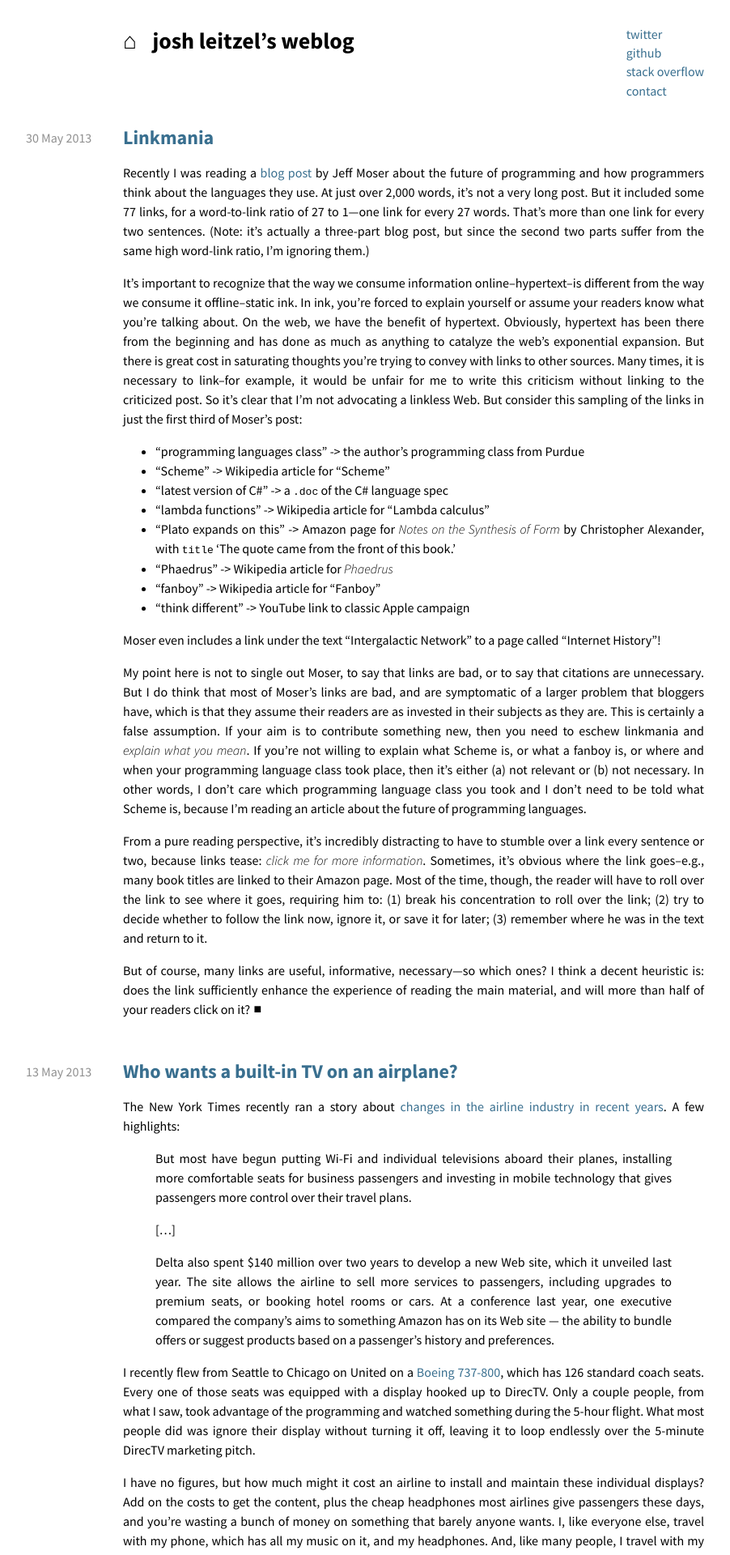
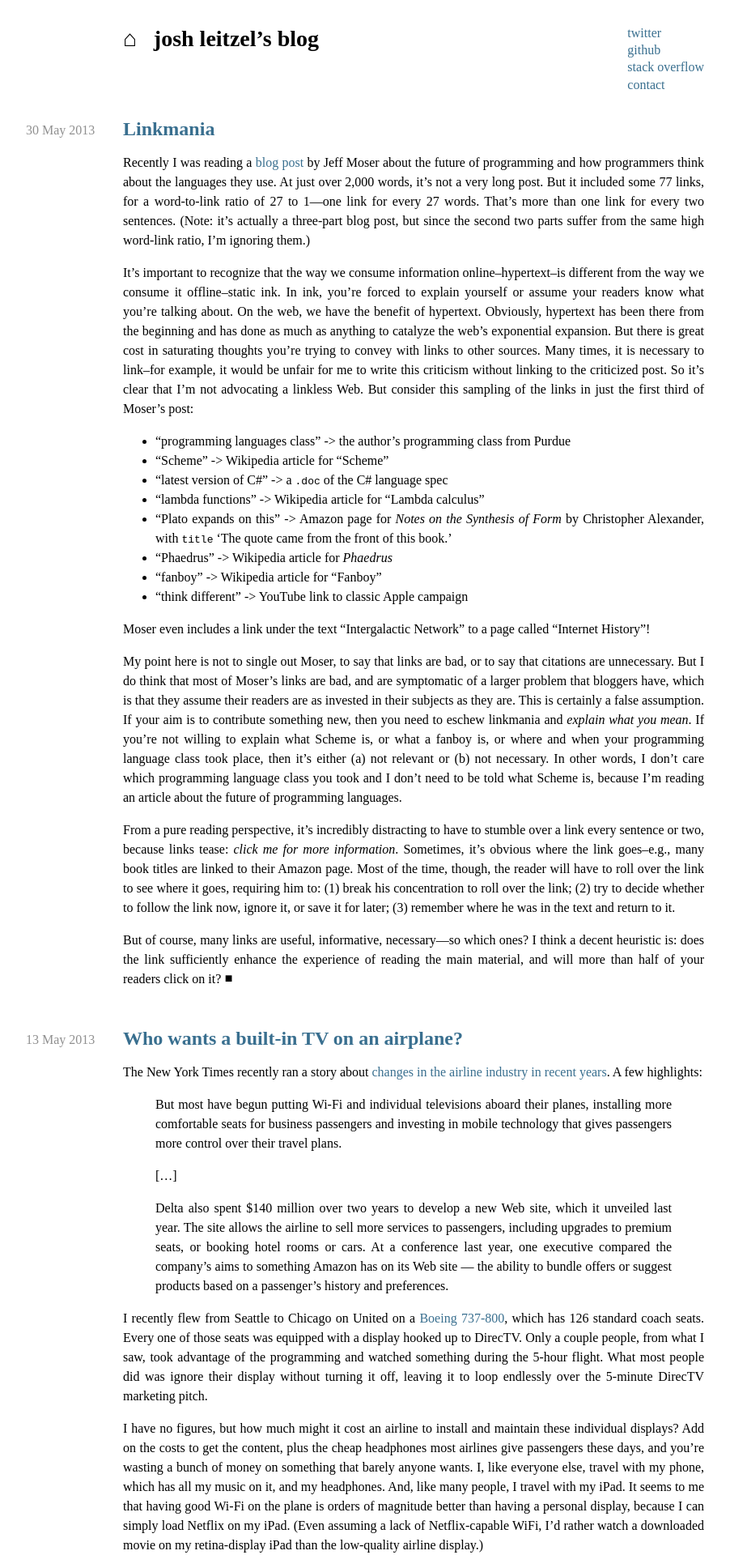
Before and after one commit to joshleitzel/joshleitzel.github.com, a Jekyll site: the page built from index.html, in a window 1280 px wide. Shown: the top 1920 px of the page at 81% size, without its empty margins (129-1031 px from the left). Built offline with Jekyll 4.4.1, drawn with Linux system fonts in a browser that asks for light colours; some web fonts are replaced.

Commit message:
Swap Google Web Fonts for Typekit

```diff
--- a/_layouts/default.html
+++ b/_layouts/default.html
@@ -10,25 +10,12 @@
 
    <link rel="icon" href="/favicon.png" type="image/x-icon" />
 
-   <!-- Atom -->
    <link href="http://joshleitzel.com/feed/index.xml" rel="alternate" title="Josh Leitzel" type="application/atom+xml" />
 
-   <!-- CSS -->
-   <link href="http://fonts.googleapis.com/css?family=Source+Sans+Pro:400,700,300italic|Amethysta&subset=latin,latin-ext" rel="stylesheet" type="text/css" />
    <link href="/css/screen.css" rel="stylesheet" type="text/css" />
 
-   <!-- Google Analytics -->
-   <script type="text/javascript">
-    var _gaq = _gaq || [];
-    _gaq.push(['_setAccount', 'UA-1523301-4']);
-    _gaq.push(['_trackPageview']);
-
-    (function() {
-      var ga = document.createElement('script'); ga.type = 'text/javascript'; ga.async = true;
-      ga.src = ('https:' == document.location.protocol ? 'https://ssl' : 'http://www') + '.google-analytics.com/ga.js';
-      var s = document.getElementsByTagName('script')[0]; s.parentNode.insertBefore(ga, s);
-    })();
-  </script>
+   <script type="text/javascript" src="//use.typekit.net/jvs7bsn.js"></script>
+   <script type="text/javascript">try{Typekit.load();}catch(e){}</script>
 </head>
 <body>
 
@@ -37,9 +24,9 @@
     <div id="header-inner">
       <h1>
         {% if page.url != '/index.html' %}
-          <a id="home-link" href="/"><span id="home-icon">⌂</span> Josh Leitzel’s Weblog</a>
+          <a id="home-link" href="/"><span id="home-icon">⌂</span> Josh Leitzel’s Blog</a>
         {% else %}
-          Josh Leitzel’s Weblog
+          Josh Leitzel’s Blog
         {% endif %}
       </h1>
 
--- a/css/screen.css
+++ b/css/screen.css
@@ -1,5 +1,5 @@
 body {
-  font: 1em 'Source Sans Pro';
+  font-family: "source-sans-pro";
   margin: 1em auto;
 }
 a:link, a:visited, a:active, a:hover {
@@ -8,9 +8,6 @@ a:link, a:visited, a:active, a:hover {
 }
 a:hover {
   text-decoration: underline;
-}
-h1, h2, .post .date, #links {
-  font-family: 'Source Sans Pro', 'helvetica neue', helvetica, arial;
 }
 h1, h2 {
   margin: 0;
```
